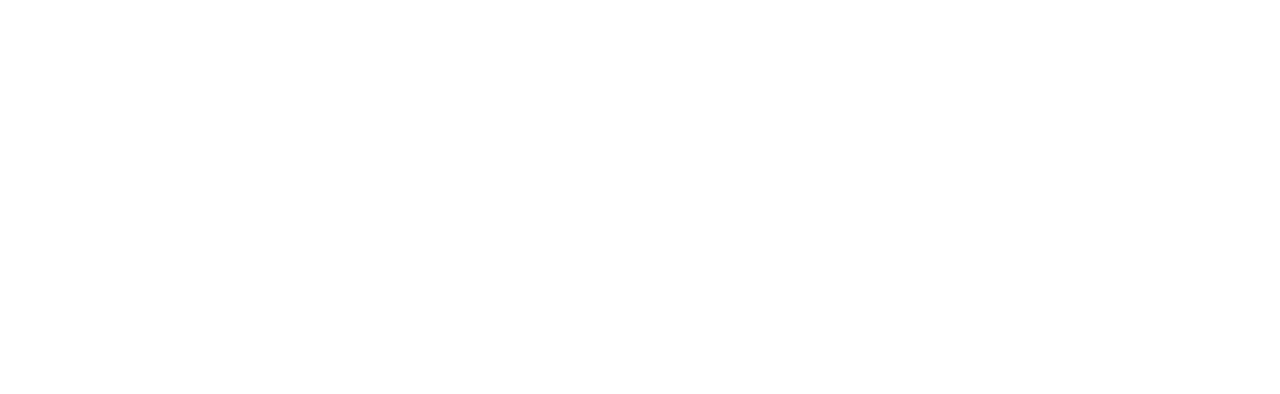
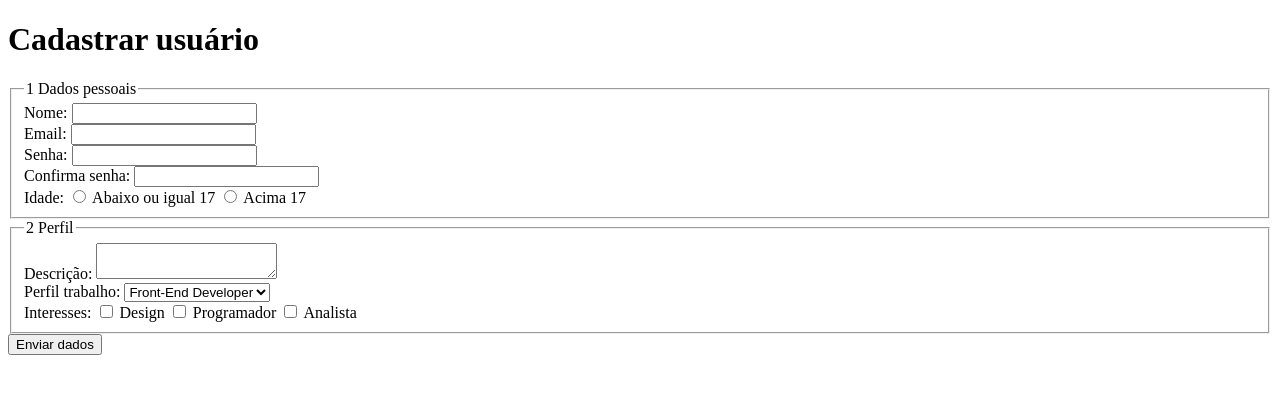
Before and after one commit to douglasbolis/LinguagensMarcacao20242, a plain HTML site: page exercicios/exercicio_03/index.html in a window 1280 px wide. Drawn offline with Linux system fonts and the light colour scheme.

Commit message:
Finished the exercise 03

```diff
--- a/exercicios/exercicio_03/index.html
+++ b/exercicios/exercicio_03/index.html
@@ -1,11 +1,74 @@
 <!DOCTYPE html>
 <html lang="pt-BR">
+
 <head>
   <meta charset="UTF-8">
   <meta name="viewport" content="width=device-width, initial-scale=1.0">
-  <title>Exercício 3 - Formulário</title>
+  <title>Cadastro</title>
 </head>
+
 <body>
+  <div>
+    <div>
+      <form action="index.html" method="post">
+        <h1>Cadastrar usuário</h1>
+        <!-- Dados pessoais -->
+        <fieldset>
+          <legend>1 Dados pessoais</legend>
+          <div>
+            <label for="nome">Nome:</label>
+            <input type="text" id="nome" name="nome" required>
+          </div>
+          <div>
+            <label for="email">Email:</label>
+            <input type="email" id="email" name="email" required>
+          </div>
+          <div>
+            <label for="senha">Senha:</label>
+            <input type="password" id="senha" name="senha" required>
+          </div>
+          <div>
+            <label for="confirma_senha">Confirma senha:</label>
+            <input type="password" id="confirma_senha" name="confirma_senha" required>
+          </div>
+          <div>
+            <label>Idade:</label>
+            <input type="radio" id="idade_abaixo_igual_17" name="idade" value="idade_abaixo_igual_17">
+            <label for="idade_abaixo_igual_17">Abaixo ou igual 17</label>
+            <input type="radio" id="idade_acima_17" name="idade" value="idade_acima_17">
+            <label for="idade_acima_17">Acima 17</label>
+          </div>
+        </fieldset>
 
+        <!-- Perfil -->
+        <fieldset>
+          <legend>2 Perfil</legend>
+          <div>
+            <label for="descricao">Descrição:</label>
+            <textarea id="descricao" name="descricao"></textarea>
+          </div>
+          <div>
+            <label for="perfil_trabalho">Perfil trabalho:</label>
+            <select id="perfil_trabalho" name="perfil_trabalho">
+              <option value="frontend">Front-End Developer</option>
+              <option value="backend">Back-End Developer</option>
+              <option value="fullstack">Full-Stack Developer</option>
+            </select>
+          </div>
+          <div>
+            <label>Interesses:</label>
+            <input type="checkbox" id="design" name="interesses" value="design">
+            <label for="design">Design</label>
+            <input type="checkbox" id="programador" name="interesses" value="programador">
+            <label for="programador">Programador</label>
+            <input type="checkbox" id="analista" name="interesses" value="analista">
+            <label for="analista">Analista</label>
+          </div>
+        </fieldset>
+        <input type="submit" value="Enviar dados">
+      </form>
+    </div>
+  </div>
 </body>
+
 </html>
```
